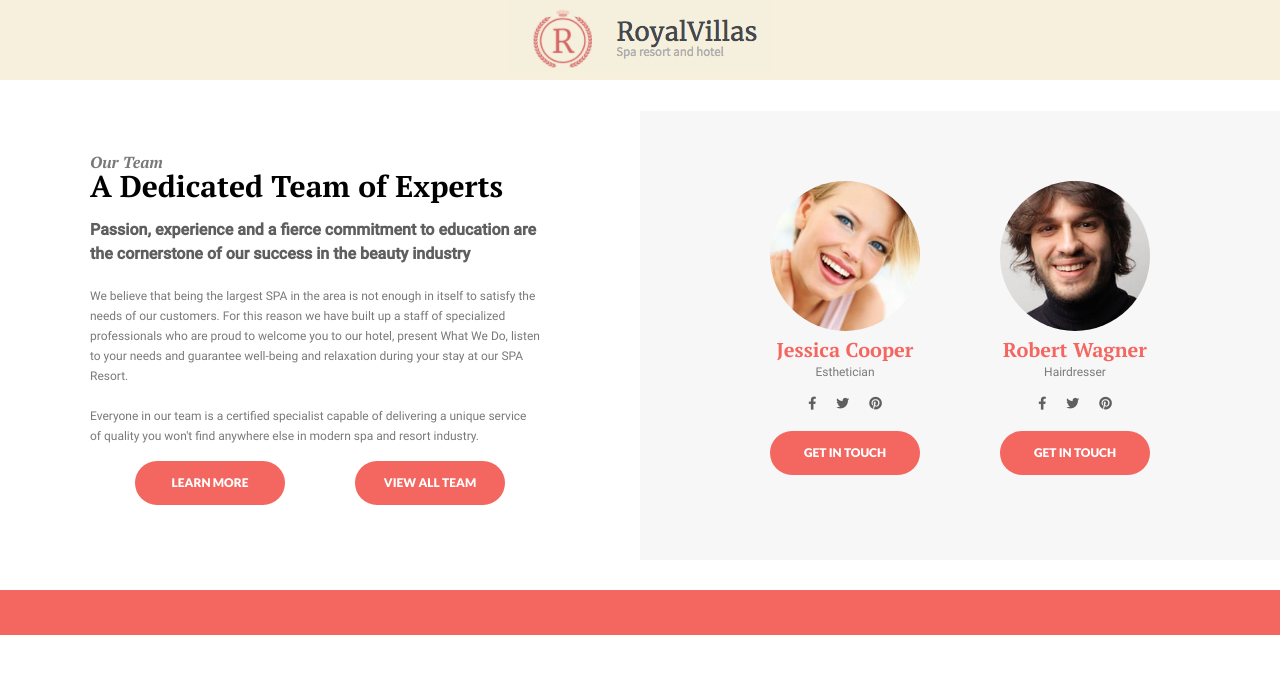
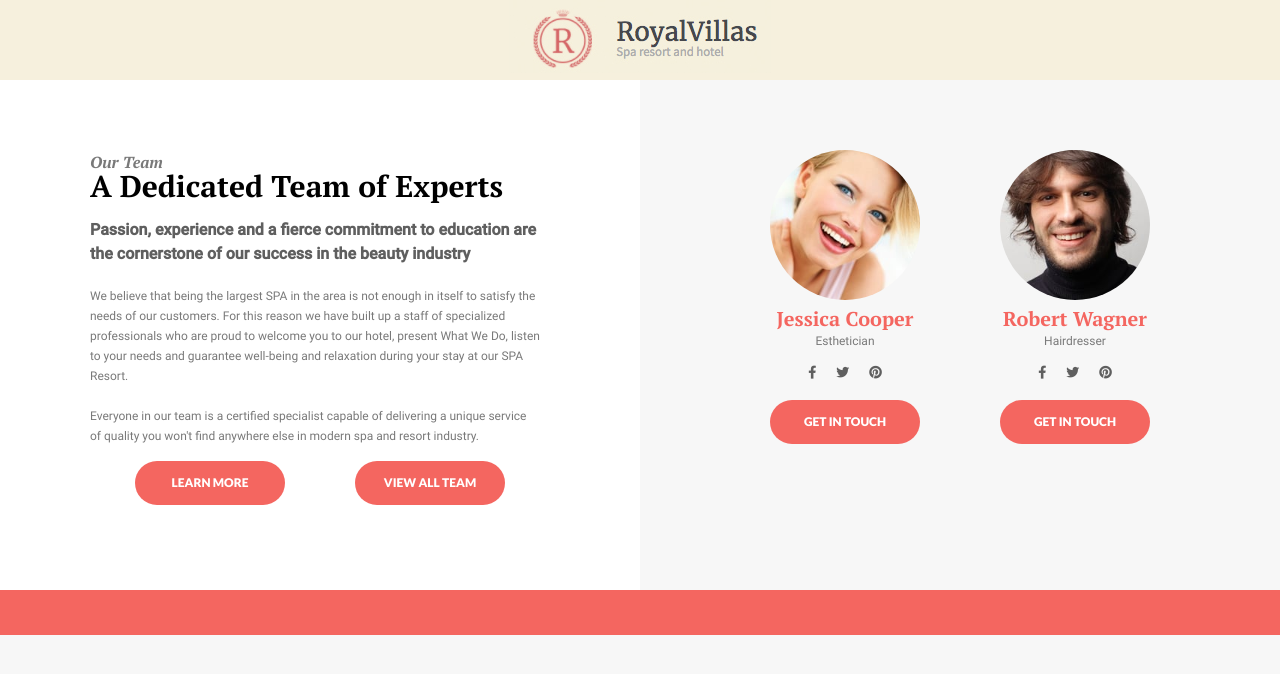
Before and after one commit to SariMelina/RoyalVillas-Template, a plain HTML site: page index.html in a window 1280 px wide. Drawn offline with Linux system fonts and the light colour scheme.

Commit message:
Solving problems

```diff
--- a/index.html
+++ b/index.html
@@ -114,9 +114,11 @@
 
         btnejecutar.onclick = function () {
             mostrarmodal.style.display = "inline";
+            mostrarmodal.style.borderBottom = "0px";
         }
         btnejecutar2.onclick = function () {
             mostrarmodal.style.display = "inline";
+            mostrarmodal.style.borderBottom = "0px"
         }
         cerrar.onclick = function () {
             mostrarmodal.style.display = "none";
--- a/styles/index.css
+++ b/styles/index.css
@@ -44,7 +44,7 @@
 }
 body {
     font-family: Arial, Helvetica, sans-serif;
-    border-bottom: var(--primary-color) 45px solid;
+    background-color: #F7F7F7;
     font-size: 16px;
     line-height: 24px;
     color: rgb(95, 95, 95);
--- a/styles/section.css
+++ b/styles/section.css
@@ -1,15 +1,16 @@
 section {
     display: flex;
     flex-direction: row;
-    justify-content: center;
-    align-items: center;
+    justify-content: stretch;
+    align-items: stretch;
+    border-bottom: var(--primary-color) 45px solid;
 }
 section .info {
     background-color: white;
     width: 50%;
 }
-section .team {
-    background-color: #F7F7F7;
+section .team {/*
+    background-color: #F7F7F7; */
     width: 50%;
 }
 section .limite {
@@ -57,6 +58,7 @@ section .articulos {
 }
 @media (max-width:480px) {
     section {
+        border-bottom: var(--primary-color) 45px solid;
         display: flex;
         flex-direction: column;
         justify-content: center;
```
